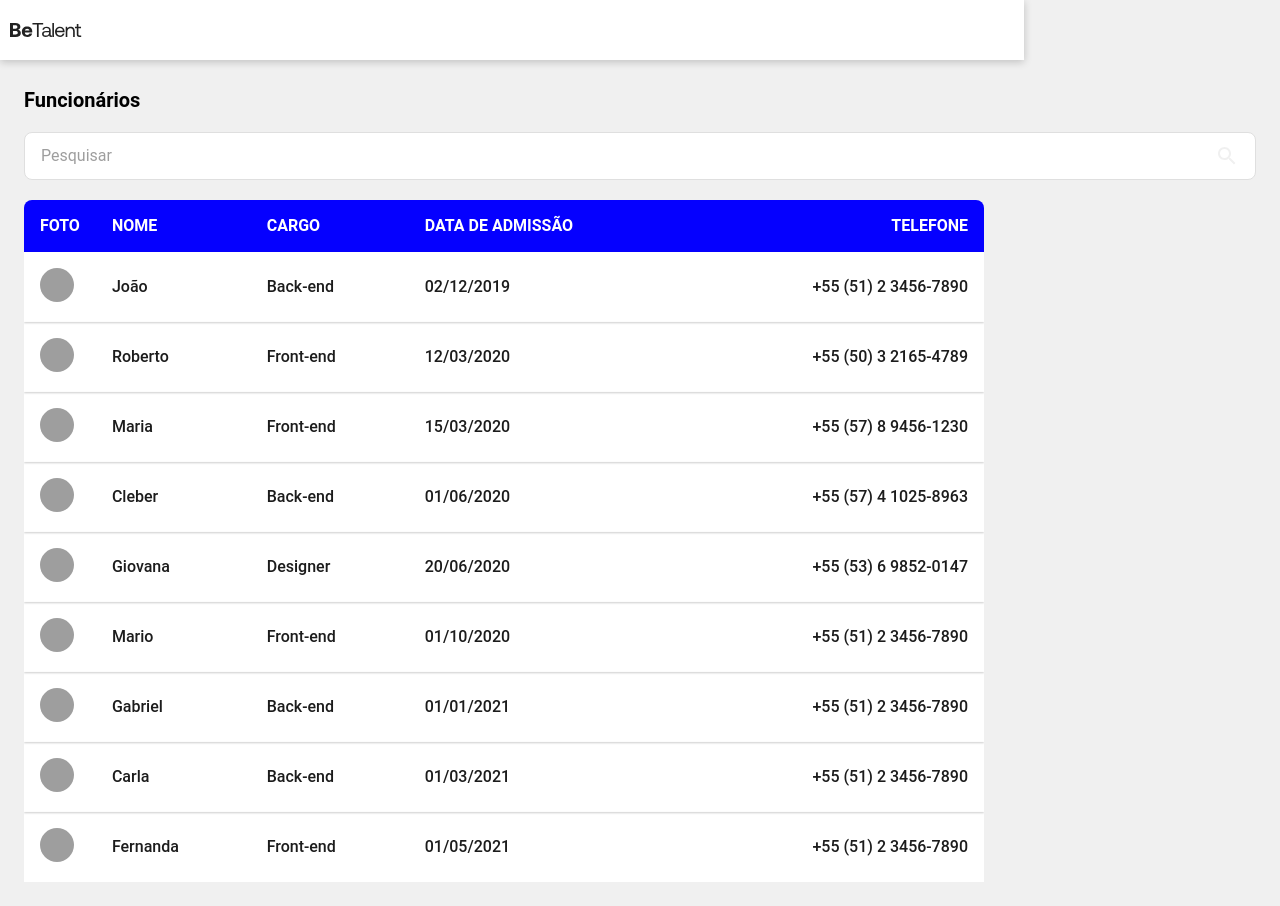
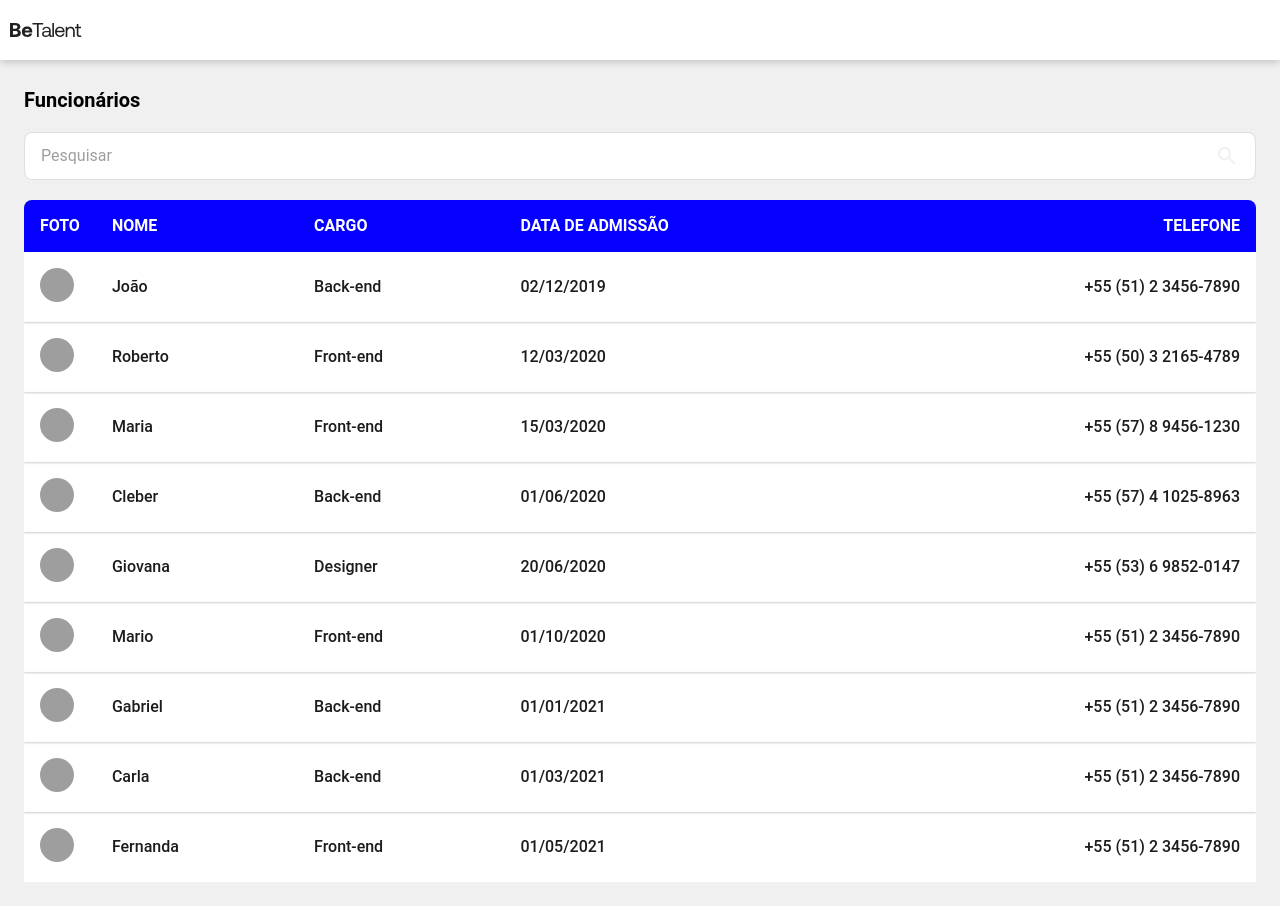
Before and after one commit to DianaMartine/Challenges, a React (Create React App) app in the folder BeTalent/be-talent/: page / in a window 1280 px wide. Built offline with nearby package versions, Linux system fonts and the light colour scheme; data requests are answered from the project's data file; grey boxes are pictures that could not be loaded.

Commit message:
chore: change max-width

```diff
--- a/BeTalent/be-talent/src/components/layout/Header/Header.css
+++ b/BeTalent/be-talent/src/components/layout/Header/Header.css
@@ -1,7 +1,6 @@
 .Header {
     background-color: var(--white);
     min-width: 375px;
-    max-width: 1024px;
     width: 100%;
     height: 60px;
     box-shadow: var(--shadow-1);
--- a/BeTalent/be-talent/src/components/layout/Table/Table.css
+++ b/BeTalent/be-talent/src/components/layout/Table/Table.css
@@ -1,6 +1,5 @@
 .table-container {
     min-width: 335px;
-    max-width: 960px;
     width: 100%;
 }
 
```
